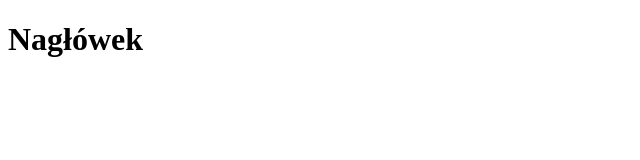
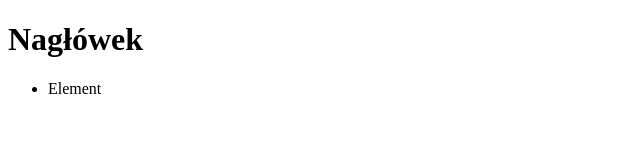
Before and after one commit to PiotrAdamski8888/repozytorium-test, a plain HTML site: page index.html in a window 1280 px wide. Shown: the full height of the page, 0-640 px from the left. Drawn offline with Linux system fonts and the light colour scheme.

Commit message:
dodalismy liste

```diff
--- a/index.html
+++ b/index.html
@@ -2,12 +2,14 @@
 <html lang="pl">
   <head>
     <meta charset="UTF-8" />
-    <meta http-equiv="X-UA-Compatible" content="IE=edge">
+    <meta http-equiv="X-UA-Compatible" content="IE=edge" />
     <meta name="viewport" content="width=device-width initial-scale=1.0" />
     <title>Document</title>
   </head>
   <body>
     <h1>Nagłówek</h1>
-
+    <ul>
+      <li>Element</li>
+    </ul>
   </body>
 </html>
```
